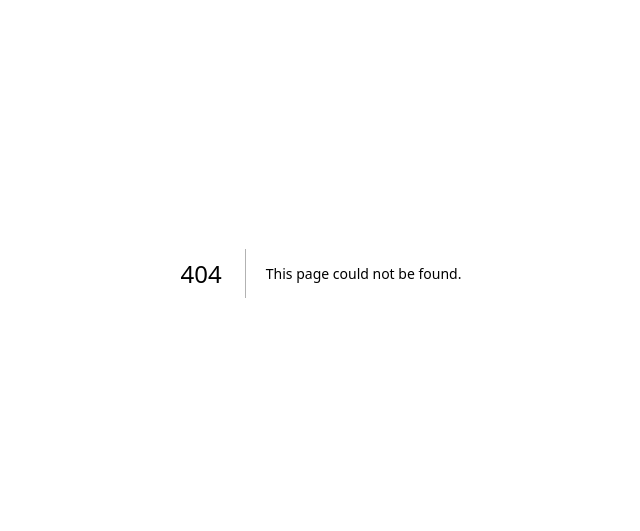
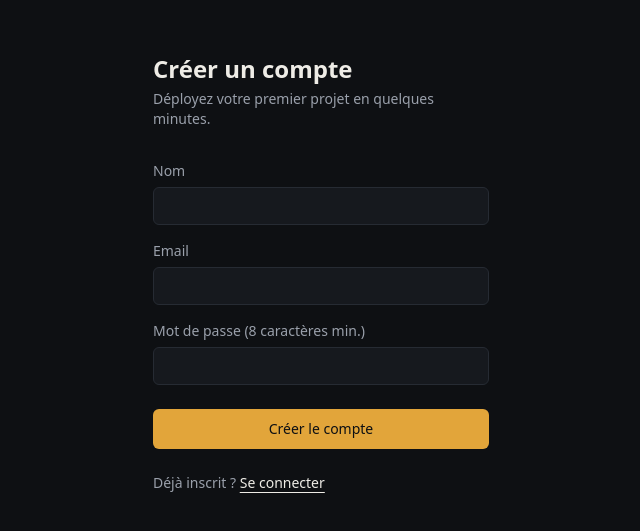
Before and after one commit to rahim025/Rhm-company-, a Next.js app in the folder apps/dashboard/: page /register in a window 1280 px wide. Before the commit this address had no page. Shown: the part 127-658 px from the top of the page, without its empty margins (319-959 px from the left). Built offline with nearby package versions, Linux system fonts and the light colour scheme.

Commit message:
Add files via upload

```diff
--- /dev/null
+++ b/apps/dashboard/app/register/page.tsx
@@ -0,0 +1,64 @@
+"use client";
+
+import { useState } from "react";
+import { useRouter } from "next/navigation";
+import Link from "next/link";
+import { api, setToken } from "@/lib/api";
+import { Field } from "../login/page";
+
+export default function RegisterPage() {
+  const router = useRouter();
+  const [name, setName] = useState("");
+  const [email, setEmail] = useState("");
+  const [password, setPassword] = useState("");
+  const [error, setError] = useState<string | null>(null);
+  const [loading, setLoading] = useState(false);
+
+  async function onSubmit(e: React.FormEvent) {
+    e.preventDefault();
+    setError(null);
+    setLoading(true);
+    try {
+      const res = await api<{ token: string }>("/api/auth/register", {
+        method: "POST",
+        body: { name, email, password },
+      });
+      setToken(res.token);
+      router.push("/dashboard");
+    } catch (err: any) {
+      setError(err.message);
+    } finally {
+      setLoading(false);
+    }
+  }
+
+  return (
+    <main className="mx-auto flex min-h-screen max-w-sm flex-col justify-center px-6">
+      <h1 className="text-2xl font-semibold">Créer un compte</h1>
+      <p className="mt-1 text-sm text-[var(--paper-dim)]">Déployez votre premier projet en quelques minutes.</p>
+
+      <form onSubmit={onSubmit} className="mt-8 flex flex-col gap-4">
+        <Field label="Nom" type="text" value={name} onChange={setName} />
+        <Field label="Email" type="email" value={email} onChange={setEmail} />
+        <Field label="Mot de passe (8 caractères min.)" type="password" value={password} onChange={setPassword} />
+
+        {error && <p className="text-sm text-red-400">{error}</p>}
+
+        <button
+          type="submit"
+          disabled={loading}
+          className="mt-2 rounded-md bg-[var(--signal)] px-4 py-2.5 text-sm font-medium text-[#0e1013] transition hover:brightness-110 disabled:opacity-60"
+        >
+          {loading ? "Création…" : "Créer le compte"}
+        </button>
+      </form>
+
+      <p className="mt-6 text-sm text-[var(--paper-dim)]">
+        Déjà inscrit ?{" "}
+        <Link href="/login" className="text-[var(--paper)] underline underline-offset-4">
+          Se connecter
+        </Link>
+      </p>
+    </main>
+  );
+}
```
